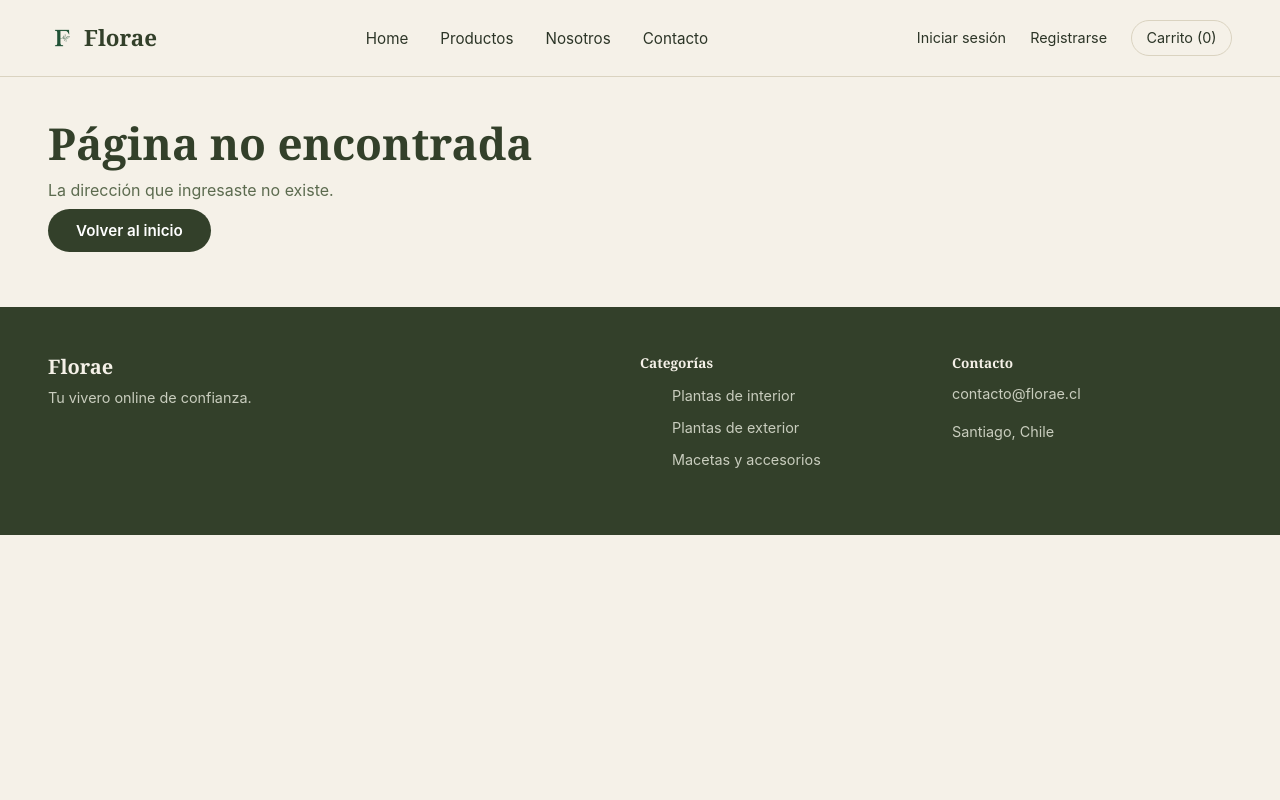
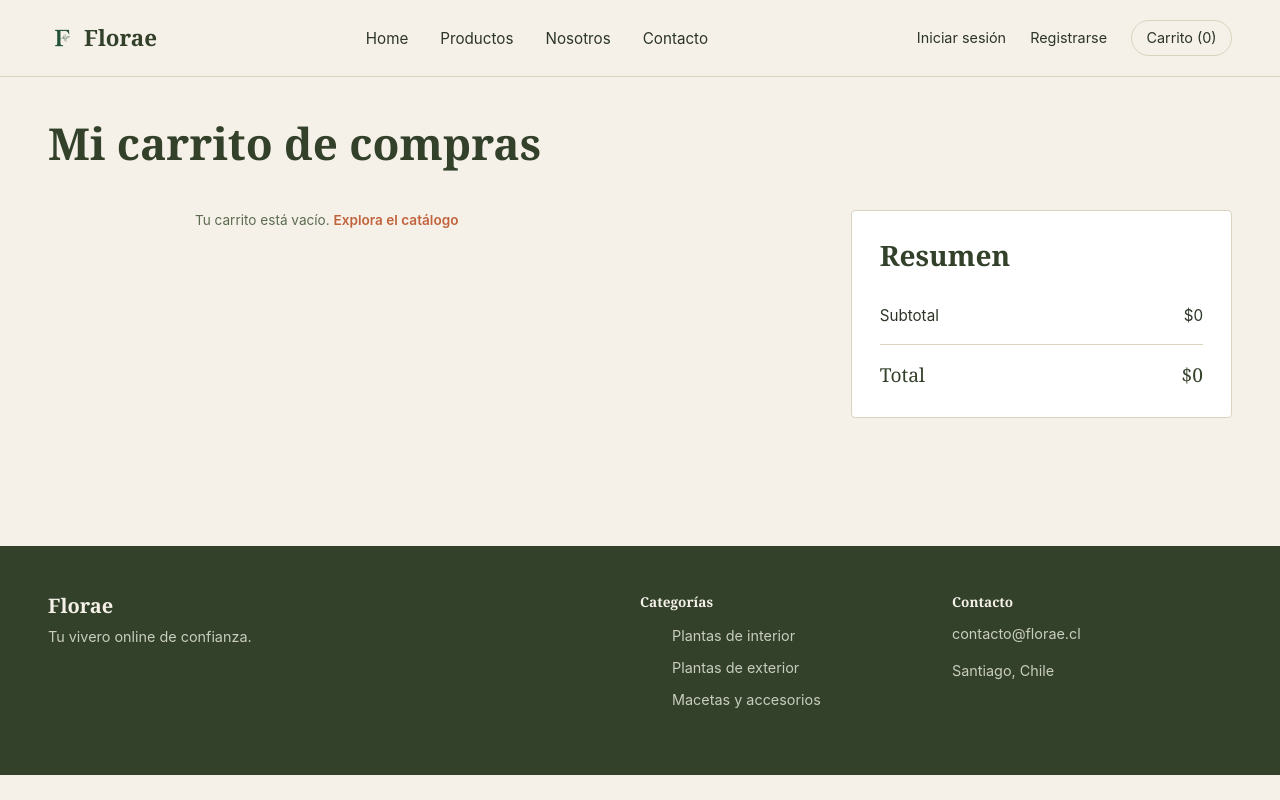
Before and after one commit to danielacuevasd/plant-ecommerce-r, a React (Vite) app: page /carrito in a window 1280 px wide. Built offline with nearby package versions, Linux system fonts and the light colour scheme.

Commit message:
feat: agregar página del carrito con cantidades y total

```diff
--- a/src/App.jsx
+++ b/src/App.jsx
@@ -6,6 +6,7 @@ import Home from "./pages/Home";
 import NoEncontrado from "./pages/NoEncontrado";
 import Productos from "./pages/Productos";
 import DetalleProducto from "./pages/DetalleProducto";
+import Carrito from "./pages/Carrito";
 
 export default function App() {
   return (
@@ -17,6 +18,7 @@ export default function App() {
             <Route path="*" element={<NoEncontrado />} />
             <Route path="productos" element={<Productos />} />
             <Route path="productos/:id" element={<DetalleProducto />} />
+            <Route path="carrito" element={<Carrito />} />
           </Route>
         </Routes>
       </CartProvider>
--- /dev/null
+++ b/src/pages/Carrito.jsx
@@ -0,0 +1,43 @@
+import { Link } from "react-router-dom";
+import CartItem from "../components/CartItem";
+import { useCart } from "../context/CartContext";
+import { formatearPrecio } from "../utils/formato";
+
+export default function Carrito() {
+  const { items, subtotal, total, cambiarCantidad, eliminar } = useCart();
+
+  return (
+    <>
+      <section className="encabezado-pagina">
+        <h1>Mi carrito de compras</h1>
+      </section>
+
+      <section className="carrito-contenido">
+        <div className="carrito-items">
+          {items.length === 0 ? (
+            <p className="texto-secundario">
+              Tu carrito está vacío. <Link to="/productos">Explora el catálogo</Link>
+            </p>
+          ) : (
+            items.map((item) => (
+              <CartItem key={item.id} item={item} onCambiar={cambiarCantidad} onEliminar={eliminar} />
+            ))
+          )}
+        </div>
+
+        <aside className="carrito-resumen">
+          <h2>Resumen</h2>
+
+          <div className="resumen-linea">
+            <span>Subtotal</span>
+            <span>{formatearPrecio(subtotal)}</span>
+          </div>
+          <div className="resumen-linea resumen-linea--total">
+            <span>Total</span>
+            <span data-testid="carrito-total">{formatearPrecio(total)}</span>
+          </div>
+        </aside>
+      </section>
+    </>
+  );
+}
```
